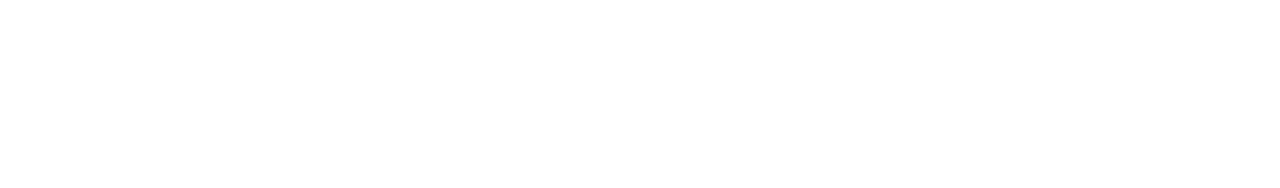
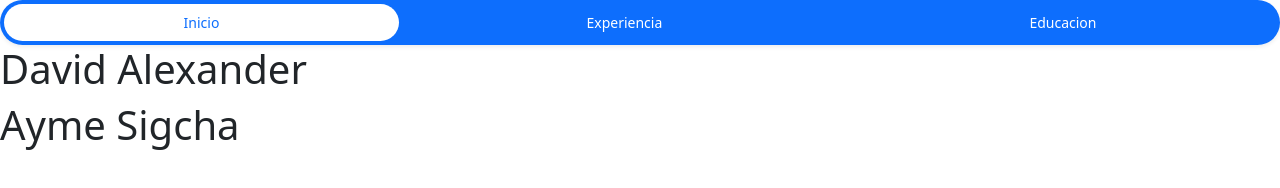
Before and after one commit to Davayme/Correccion, a plain HTML site: page index.html in a window 1280 px wide. Drawn offline with nearby package versions, Linux system fonts and the light colour scheme.

Commit message:
Se agregó

```diff
--- a/index.html
+++ b/index.html
@@ -1,5 +1,31 @@
-<html>
-  <head>
+<!DOCTYPE html>
+<html lang="en">
+<head>
+  <meta charset="UTF-8">
+  <meta name="viewport" content="width=device-width, initial-scale=1.0">
+  <link href="https://cdn.jsdelivr.net/npm/bootstrap@5.3.2/dist/css/bootstrap.min.css" rel="stylesheet" integrity="sha384-T3c6CoIi6uLrA9TneNEoa7RxnatzjcDSCmG1MXxSR1GAsXEV/Dwwykc2MPK8M2HN" crossorigin="anonymous">
+  <script src="https://cdn.jsdelivr.net/npm/bootstrap@5.3.2/dist/js/bootstrap.bundle.min.js" integrity="sha384-C6RzsynM9kWDrMNeT87bh95OGNyZPhcTNXj1NW7RuBCsyN/o0jlpcV8Qyq46cDfL" crossorigin="anonymous"></script>
+  <title>Correcion Prueba</title>
+</head>
+<body>
 
-  </head>
-<html>
+  <ul class="nav nav-pills nav-fill gap-2 p-1 small bg-primary rounded-5 shadow-sm" id="pillNav2" role="tablist" style="--bs-nav-link-color: var(--bs-white); --bs-nav-pills-link-active-color: var(--bs-primary); --bs-nav-pills-link-active-bg: var(--bs-white);">
+    <li class="nav-item" role="presentation">
+      <button class="nav-link active rounded-5" id="home-tab2" data-bs-toggle="tab" type="button" role="tab" aria-selected="true">Inicio</button>
+    </li>
+    <li class="nav-item" role="presentation">
+      <button class="nav-link rounded-5" id="profile-tab2" data-bs-toggle="tab" type="button" role="tab" aria-selected="false">Experiencia</button>
+    </li>
+    <li class="nav-item" role="presentation">
+      <button class="nav-link rounded-5" id="contact-tab2" data-bs-toggle="tab" type="button" role="tab" aria-selected="false">Educacion</button>
+    </li>
+  </ul>
+
+  <section>
+    <h1>David Alexander</h1>
+    <h1>Ayme Sigcha</h1>
+  </section>
+
+
+</body>
+</html>
```
